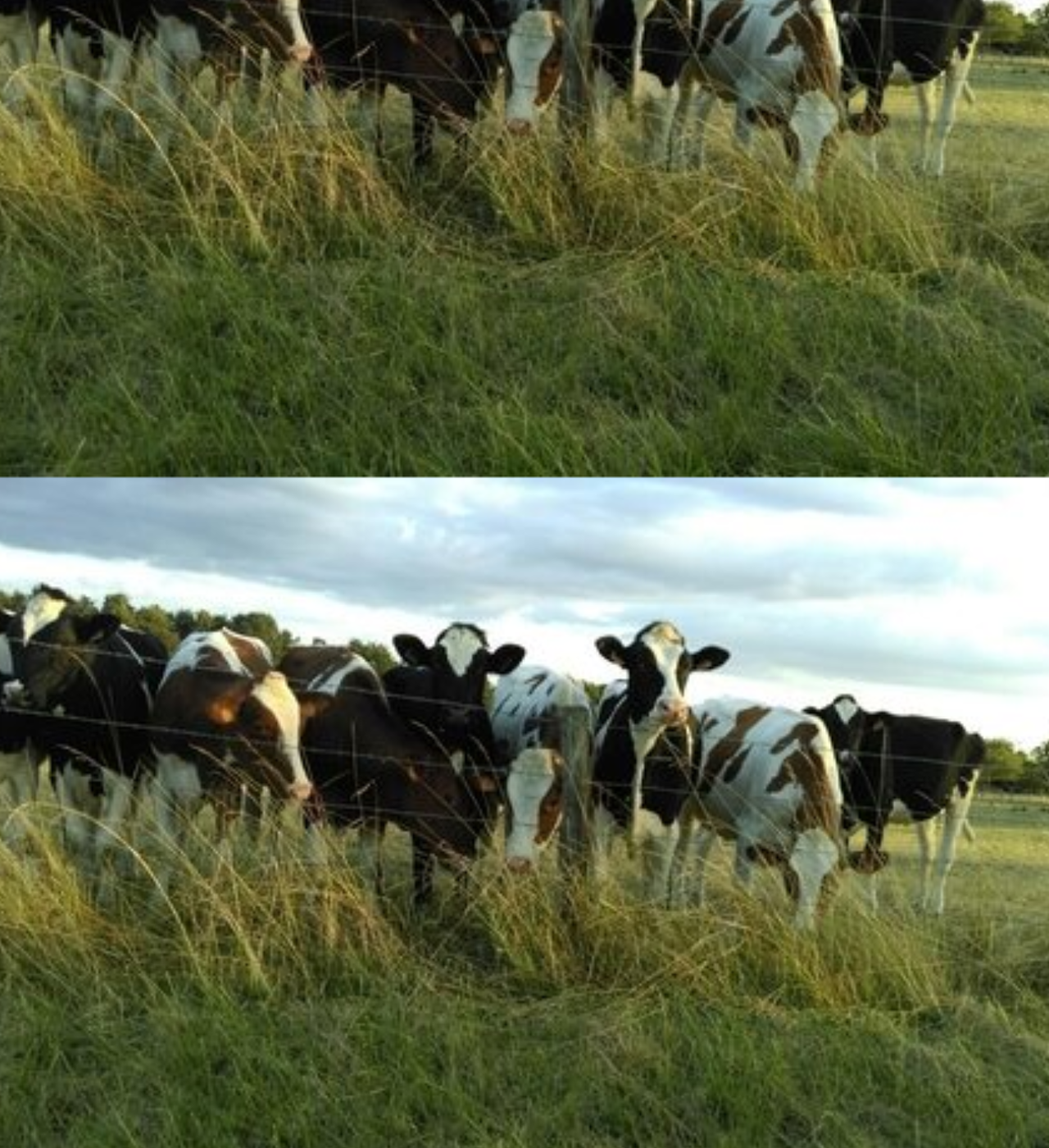
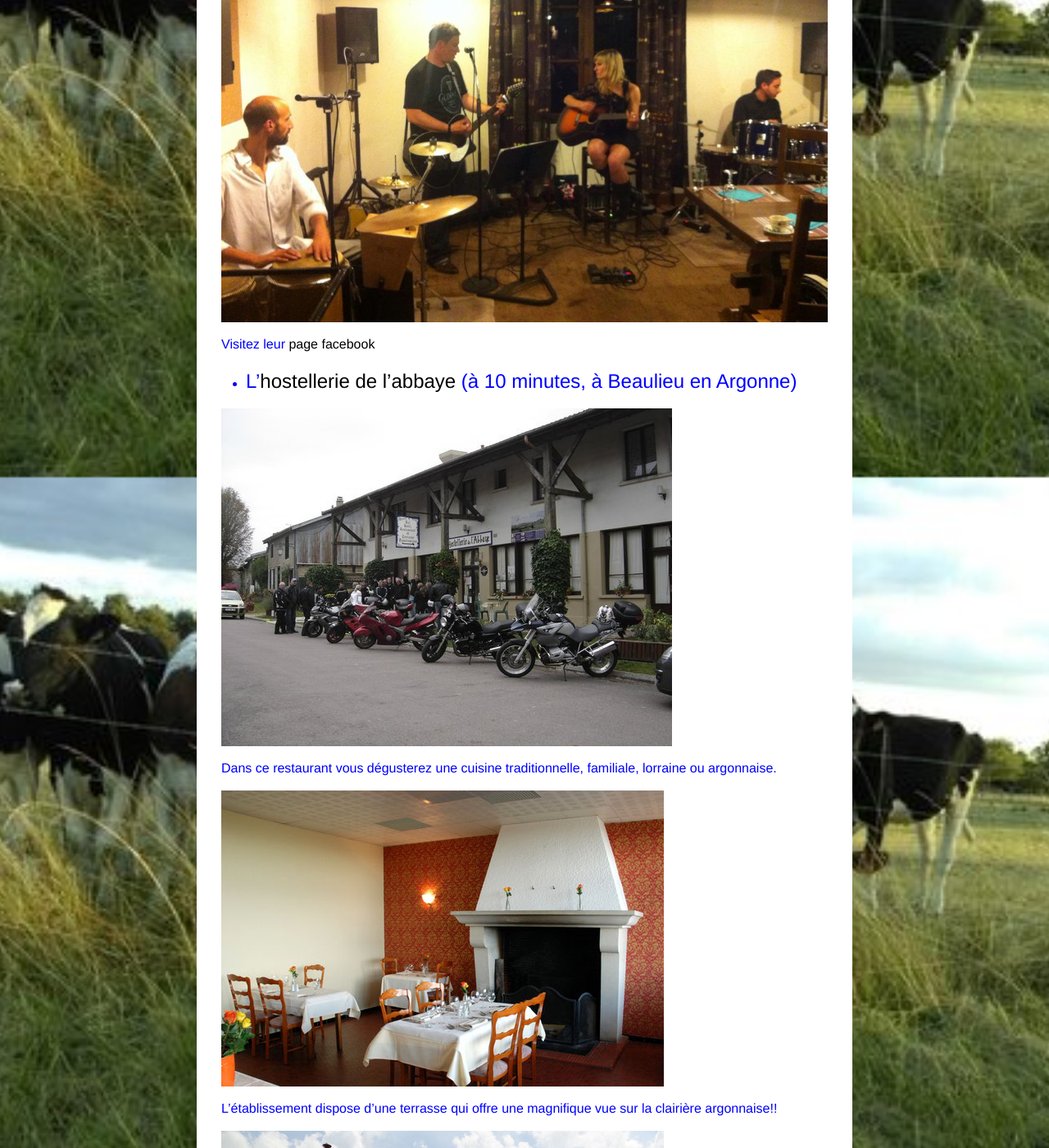
Before and after one commit to cltpr/cltpr.github.io, a Jekyll site: the page built from resto_fr.md, in a window 1280 px wide and 1400 px high, scrolled down 1218 px. Shown: the whole window at 82% size. Built offline with Jekyll 4.4.1, drawn with Linux system fonts in a browser that asks for light colours; some of the changed text lies outside the part shown.

Commit message:
20160216

```diff
--- a/resto_fr.md
+++ b/resto_fr.md
@@ -9,7 +9,7 @@ Nos restaurants préférés (attention, toujours appeler avant d'y aller):
 
 
 - Le<a href="http://www.aurelaisdelaforet.fr/" target="_blank"> relais de la forêt</a> (à 10 minutes, à Passavant en Argonne)
-
+=============================
 
 ![](/images/passavant.jpg)
 
@@ -18,14 +18,41 @@ Celui là, on adore. Roselyne et Dominique sont super sympas, la cuisine est ouv
 
 
 - L'Austrasius (à 10 minutes, à Beaulieu en Argonne)
+==============================
+
+![](/images/austrasius.jpg)
 
 Xavier, le patron, est de notre famille. Vous adorerez son bon sens paysan et son accueil toujours chaleureux. Si vous aimez les crêpes sucrées et salées, avec une bonne bouteille de cidre, vous êtes au bon endroit. Parfois, les samedis soirs, Xavier organise des concerts, qui permettent de manger en musique. Ambiance assurée.
 
+![](/images/austrasiusConcert.jpg)
 
-- L'hostellerie de l'abbaye (à 10 minutes, à Beaulieu en Argonne)
+Visitez leur <a href="https://www.facebook.com/laustrasius" target="_blank"> page facebook</a>
+
+- L'<a href="http://www.hotel-beaulieu-en-argonne.com/le-bar-restaurant/" target="_blank">hostellerie de l'abbaye</a> (à 10 minutes, à Beaulieu en Argonne)
+==================================
+
+
+![](/images/hostellerie.jpeg)
+
+Dans ce restaurant vous dégusterez une cuisine traditionnelle, familiale, lorraine ou argonnaise.
+
+![](/images/hostellerieSalle.jpg)
+
+L'établissement dispose d'une terrasse qui offre une magnifique vue sur la clairière argonnaise!!
+
+![](/images/hostellerieTerasse.jpg)
+
 
 - Le bon seuil (à 5 minutes, à Triaucourt)
+=================================================
 
 Là ce sont les pizzas qu'on adore!!! A noter que le bon seuil fait aussi station essence et tabac.
 
 - Le Moulin haut (à 10 minutes, à Chaumont)
+================================================
+
+A quelques minutes, vous profiterez de ce restaurant très agréable, aménagé dans un ancien moulin. La cuisine est soignée et de grande qualité.
+
+![](/images/moulinHautSalle.jpg)
+
+Vous pouvez consulter la carte <a href="http://moulinhaut.fr/cadrecarte.htm" target="_blank"> ici</a>
```
Also changed, not shown: about_en.md (+12 -1 lines), about_fr.md (+9 -1 lines), images/austrasius.jpg (added), images/austrasiusConcert.jpg (added), images/hostellerie.jpeg (added), images/hostellerieSalle.jpg (added), images/hostellerieTerasse.jpg (added), images/irisChiot.png (added), images/moulinHautSalle.jpg (added), images/profil.jpg (added).
